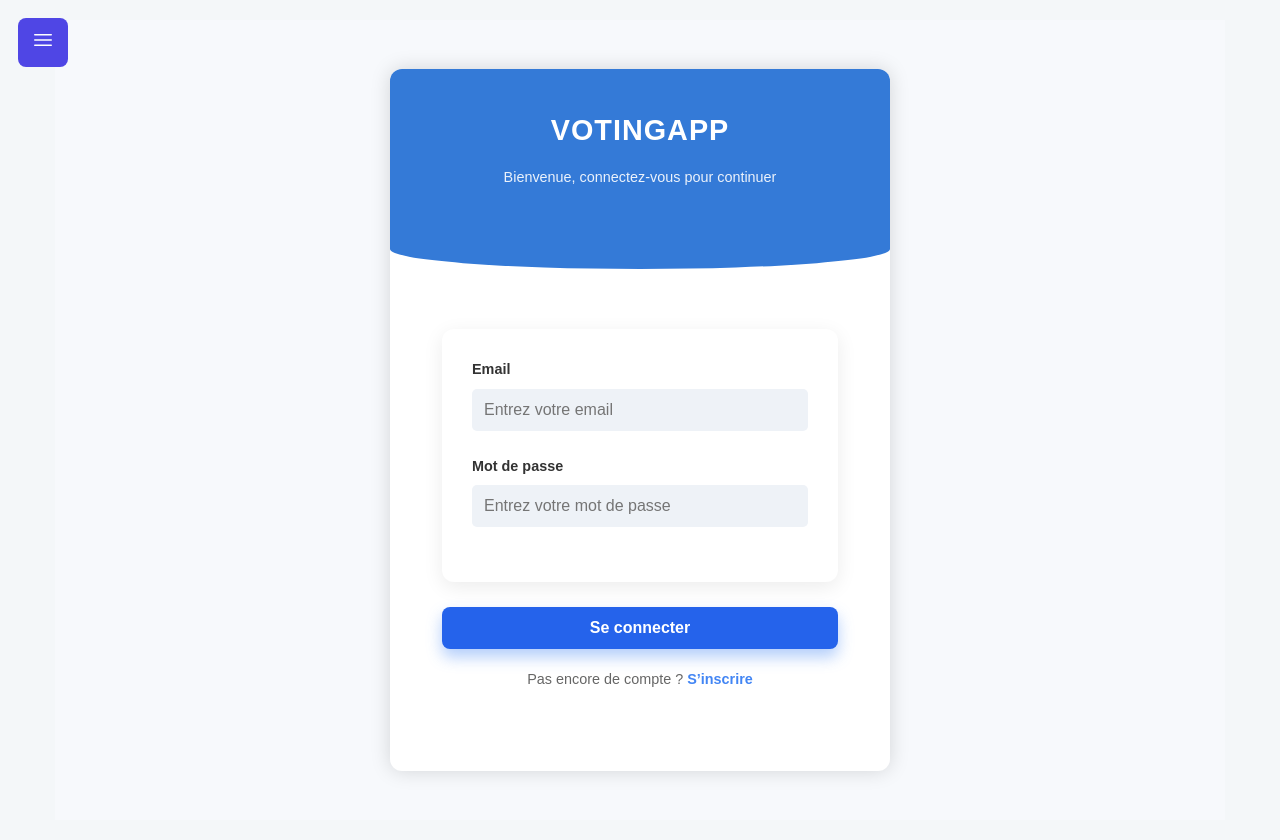
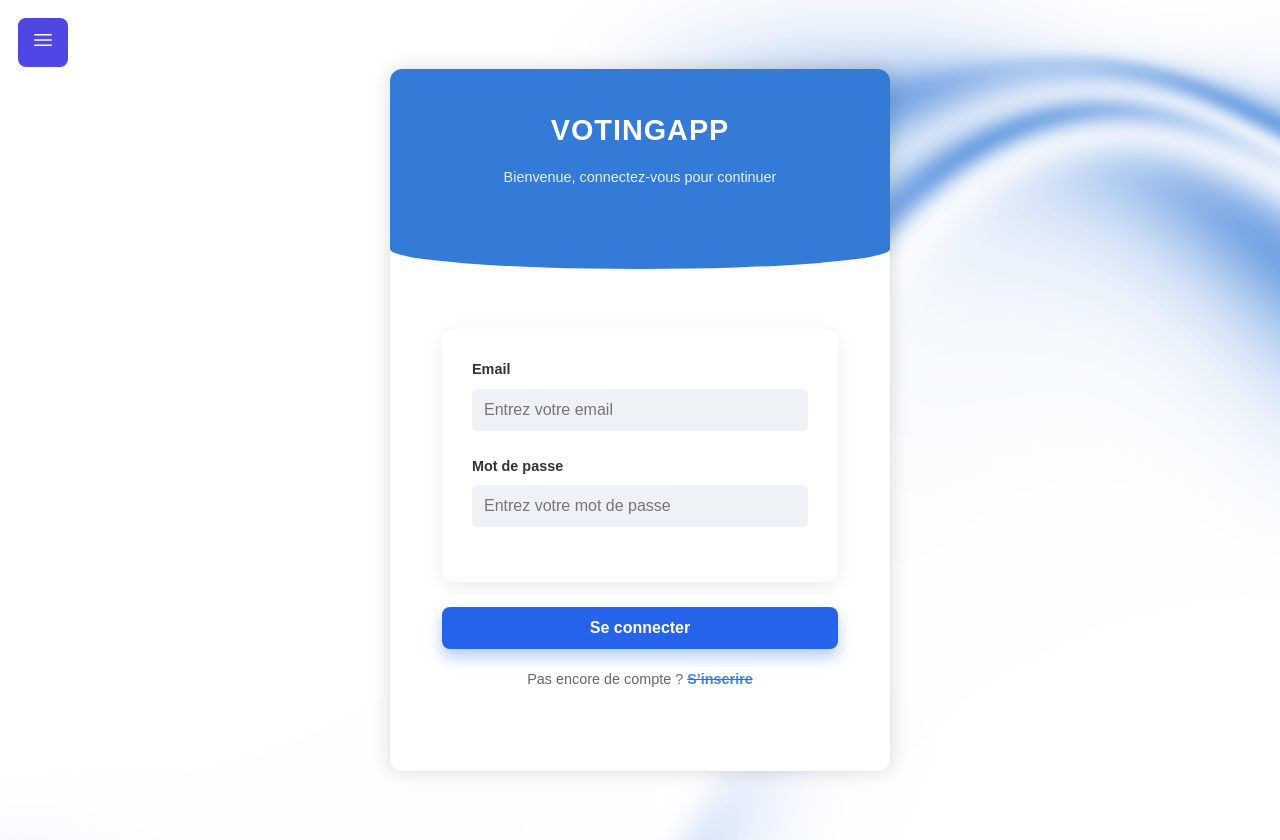
Before and after one commit to isbella-27/MyVote_appweb, a React (Vite) app: page /login in a window 1280 px wide. Built offline with nearby package versions, Linux system fonts and the light colour scheme.

Commit message:
refactor(app-web)

```diff
--- a/src/App.css
+++ b/src/App.css
@@ -3,3 +3,8 @@
   padding: 0;
   box-sizing: border-box;
 }
+
+body {
+  background-image: url(./assets/background.png);
+  background-size: cover;
+}
--- a/src/Pages/Admin/Login/Login.css
+++ b/src/Pages/Admin/Login/Login.css
@@ -1,6 +1,5 @@
 .content-contenair {
     font-family: Arial, sans-serif;
-    background-color: #f7f9fc;
     display: flex;
     justify-content: center;
     align-items: center;
--- a/src/Pages/Admin/Login/Login.tsx
+++ b/src/Pages/Admin/Login/Login.tsx
@@ -121,7 +121,7 @@ export default function Login() {
 
         <div className="text-center">
           <p>
-            Pas encore de compte ? <Link to="">S’inscrire</Link>
+            Pas encore de compte ? <s><Link to="">S’inscrire</Link></s>
           </p>
         </div>
       </div>
--- a/src/Pages/Candidats/List/List.tsx
+++ b/src/Pages/Candidats/List/List.tsx
@@ -8,7 +8,7 @@ import SideBar from "../../../Components/Sidebar/Sidebar";
 
 export default function List() {
     const [isLoading, setIsLoading] = useState<boolean>(true);
-    // 💡 L'état est initialisé en tableau vide
+    // L'état est initialisé en tableau vide
     const [candidates, setCandidates] = useState<Array<Candidate>>([]);
     const [successmessage, setSuccessMessage] = useState<string>("");
     const navigate = useNavigate();
--- a/src/Pages/Crud/Concours/Create/Create.tsx
+++ b/src/Pages/Crud/Concours/Create/Create.tsx
@@ -3,7 +3,7 @@ import "./Create.css";
 import { useNavigate } from "react-router";
 import Input from "../../../../Components/Input/Input";
 import { concourApi } from "../../../../api/concours/crud_concours";
-import SideBar from "../../../../Components/Sidebar/sidebar";
+import SideBar from "../../../../Components/Sidebar/Sidebar";
 
 export default function CreateConcour() {
   const [name, setName] = useState("");
--- a/src/Pages/Crud/Concours/Edit/Edit.tsx
+++ b/src/Pages/Crud/Concours/Edit/Edit.tsx
@@ -4,7 +4,7 @@ import { useNavigate, useParams } from "react-router";
 import Input from "../../../../Components/Input/Input";
 import { concourApi } from "../../../../api/concours/crud_concours";
 import type { Concour } from "../../../../data/models/concour.model";
-import SideBar from "../../../../Components/Sidebar/sidebar";
+import SideBar from "../../../../Components/Sidebar/Sidebar";
 
 export default function EditConcour() {
   const { id } = useParams();
--- a/src/Pages/Crud/Concours/List/List.tsx
+++ b/src/Pages/Crud/Concours/List/List.tsx
@@ -4,7 +4,7 @@ import { Link, useNavigate } from "react-router";
 import type { Concour } from "../../../../data/models/concour.model";
 import { concourApi } from "../../../../api/concours/crud_concours";
 import Loader from "../../../../Components/Loader/Loader";
-import SideBar from "../../../../Components/Sidebar/sidebar";
+import SideBar from "../../../../Components/Sidebar/Sidebar";
 
 export default function List() {
   const [isLoading, setIsLoading] = useState<boolean>(true);
--- a/src/Pages/Crud/Concours/Show/Show.tsx
+++ b/src/Pages/Crud/Concours/Show/Show.tsx
@@ -3,7 +3,7 @@ import "./Show.css";
 import { useNavigate, useParams } from "react-router";
 import type { Concour } from "../../../../data/models/concour.model";
 import { concourApi } from "../../../../api/concours/crud_concours";
-import SideBar from "../../../../Components/Sidebar/sidebar";
+import SideBar from "../../../../Components/Sidebar/Sidebar";
 
 export default function ShowConcour() {
   const { id } = useParams();
--- a/src/Pages/Home/Home.css
+++ b/src/Pages/Home/Home.css
@@ -4,7 +4,6 @@
   margin: 20px auto;
   padding: 0 15px;
   font-family: "Poppins", sans-serif;
-  background-image: url();
 }
 
 .page-title {
--- a/src/Pages/Home/Home.tsx
+++ b/src/Pages/Home/Home.tsx
@@ -3,7 +3,6 @@ import "./Home.css";
 import { useNavigate } from "react-router";
 import { concourApi } from "../../api/concours/crud_concours";
 import type { Concour } from "../../data/models/concour.model";
-import { Link } from "react-router";
 import SideBar from "../../Components/Sidebar/Sidebar";
 
 
```
Also changed, not shown: src/assets/background.png (added).
